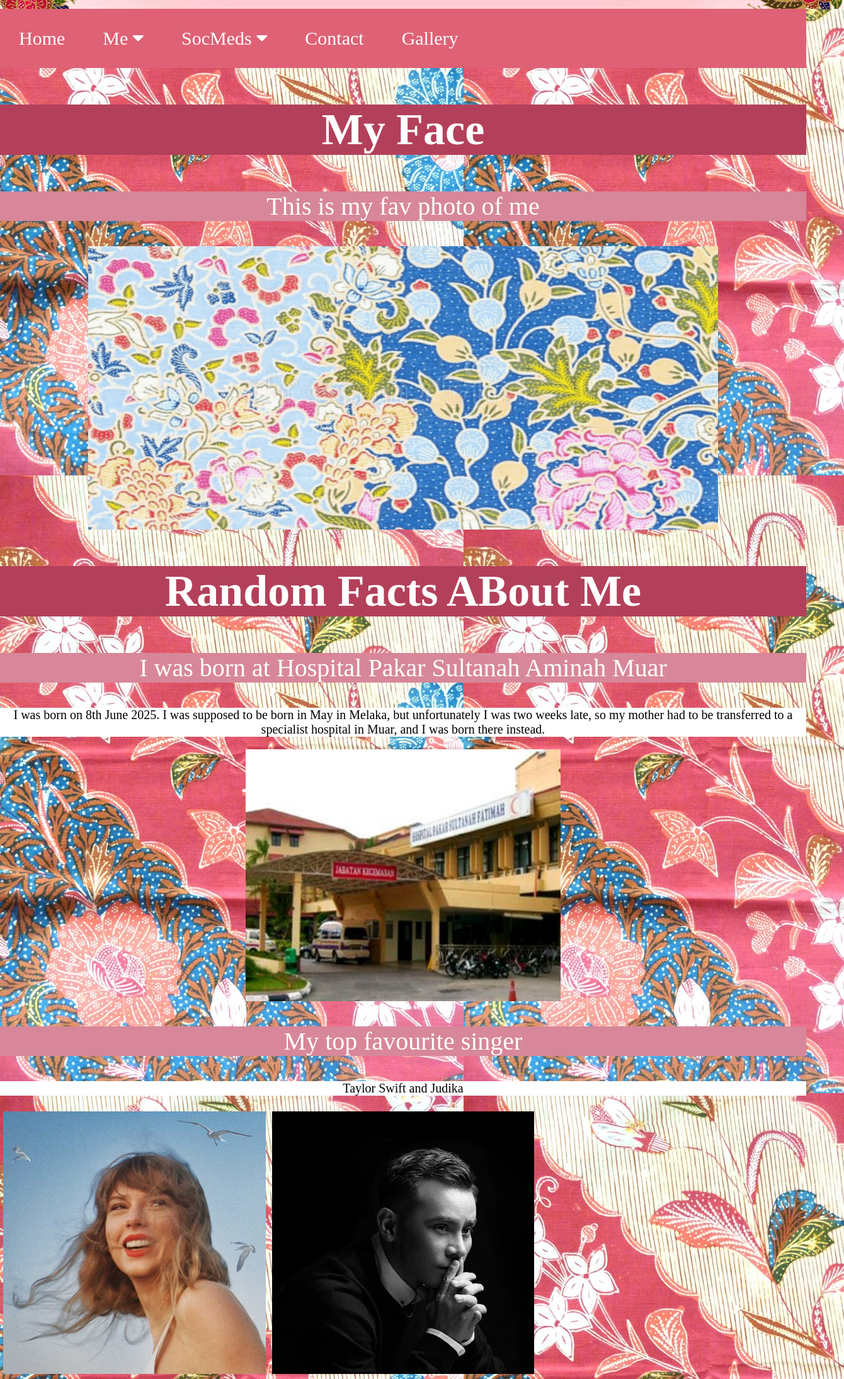
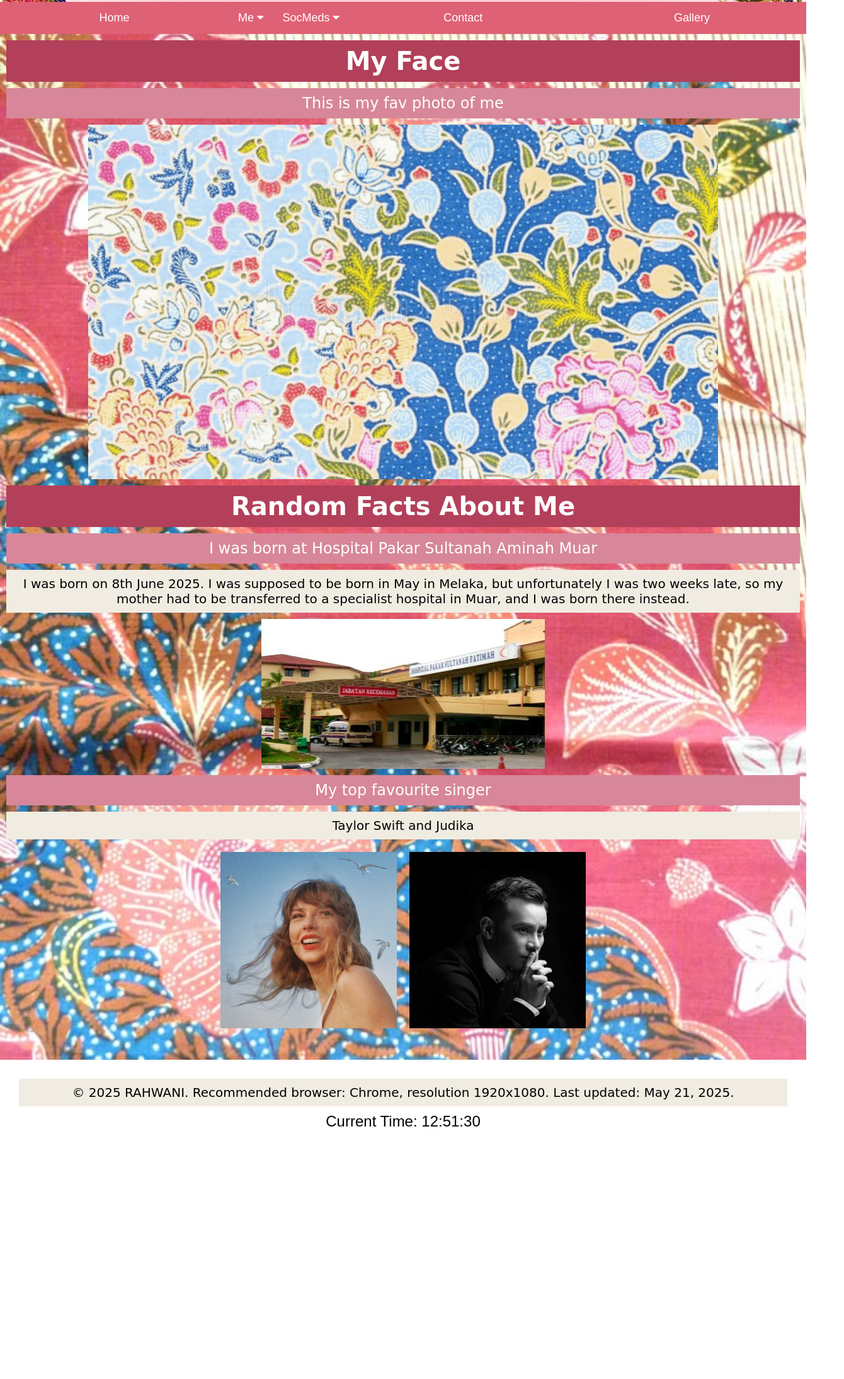
Before and after one commit to rahwanizeli/wani-web, a plain HTML site: page about.html in a window 1280 px wide. Shown: the part 226-2416 px from the top of the page at 63% size, 1340 px wide, since content can reach past the window. After the commit the page ends 2041 px from the top, so only its background shows below. Drawn offline with Linux system fonts and the light colour scheme.

Commit message:
Update about.html

```diff
--- a/about.html
+++ b/about.html
@@ -1,68 +1,66 @@
 <!DOCTYPE html>
-<html>
+<html lang="en">
 <head>
+  <meta charset="UTF-8">
   <title>Rhwanyrzl</title>
-<link rel="icon" type="icon" href="gambau/favicon.ico">
+  <link rel="icon" type="image/x-icon" href="gambau/favicon.ico">
   <meta name="viewport" content="width=device-width, initial-scale=1">
   <link rel="stylesheet" href="https://cdnjs.cloudflare.com/ajax/libs/font-awesome/4.7.0/css/font-awesome.min.css">
   <style>
-body {
-  background-image: url('gambau/batik.jpeg');
+    * {
+      box-sizing: border-box;
     }
 
-body, html{
-  height: 100%;
+    body {
       margin: 0;
-  font-family: bermuda;
+      font-family: bermuda, sans-serif;
+      background-image: url('gambau/batik.jpeg');
+      background-size: cover;
+      background-repeat: no-repeat;
     }
 
     .navbar {
-  overflow: hidden;
+      display: flex;
+      flex-wrap: wrap;
       background-color: #df6175;
     }
 
-.navbar a {
-  float: left;
-  font-size: 30px;
+    .navbar a,
+    .subnav .subnavbtn {
+      flex: 1;
+      font-size: 18px;
       color: white;
       text-align: center;
-  padding: 30px 30px;
+      padding: 15px;
       text-decoration: none;
+      background-color: inherit;
+      border: none;
+      outline: none;
+    }
+
+    .navbar a:hover,
+    .subnav:hover .subnavbtn {
+      background-color: #e5ada8;
     }
 
     .subnav {
-  float: left;
-  overflow: hidden;
-}
-
-.subnav .subnavbtn {
-  font-size: 30px;
-  border: none;
-  outline: none;
-  color: white;
-  padding: 30px 30px;
-  background-color: inherit;
-  font-family: bermuda;
-  margin: 0;
-}
-
-.navbar a:hover, .subnav:hover .subnavbtn {
-  background-color: #e5ada8;
+      position: relative;
     }
 
     .subnav-content {
       display: none;
       position: absolute;
-  left: 0;
       background-color: #e5ada8;
       width: 100%;
       z-index: 1;
     }
 
     .subnav-content a {
-  float: left;
       color: white;
+      padding: 12px;
       text-decoration: none;
+      display: block;
+      text-align: left;
     }
 
     .subnav-content a:hover {
@@ -75,35 +73,94 @@ body, html{
     }
 
     img {
-  display:block;
-  margin-left: auto;
-  margin-right: auto;
+      max-width: 100%;
+      height: auto;
+      display: block;
+      margin: auto;
     }
 
-* {
-  box-sizing: border-box;
+    h2, p {
+      text-align: center;
+      margin: 10px;
+    }
+
+    h2 {
+      font-family: 'Lucida Handwriting', cursive;
+      background-color: #b3405a;
+      color: white;
+      padding: 10px;
+      font-size: 40px;
+    }
+
+    p {
+      font-family: 'Lucida Handwriting', cursive;
+      color: black;
+      background-color: #f1ece2;
+      font-size: 20px;
+      padding: 10px;
+    }
+
+    .highlight {
+      background-color: #d78799;
+      color: white;
+      font-size: 24px;
+    }
+
+    .row {
+      display: flex;
+      flex-wrap: wrap;
+      justify-content: center;
+      margin: 10px 0;
     }
 
     .column {
-  float: left;
-  width: 33.33%;
-  padding: 5px;
+      flex: 1 1 45%;
+      padding: 10px;
+      max-width: 300px;
     }
 
-/* Clearfix (clear floats) */
-.row::after {
-  content: "";
-  clear: both;
-  display: table;
+    #footer {
+      text-align: center;
+      font-size: 18px;
+      margin-top: 40px;
+      background-color: #fff;
+      padding: 20px;
+    }
+
+    #clock {
+      font-size: 24px;
+      margin-top: 10px;
+    }
+
+    @media screen and (max-width: 600px) {
+      .navbar a, .subnav .subnavbtn {
+        flex: 100%;
+        font-size: 16px;
+        padding: 12px;
+      }
+
+      h2 {
+        font-size: 30px;
+      }
+
+      p {
+        font-size: 16px;
+      }
+
+      .column {
+        flex: 1 1 90%;
+      }
     }
   </style>
 </head>
 <body>
+
   <!-- Header -->
   <div id="header">
-		<img src="gambau/banner.png" alt="Banner" width= "1340" height="240" />
+    <img src="gambau/banner.png" alt="Banner">
   </div>
 
+  <!-- Navbar -->
   <div class="navbar">
     <a href="index.html">Home</a>
     <div class="subnav">
@@ -117,7 +174,7 @@ img {
     <div class="subnav">
       <button class="subnavbtn">SocMeds <i class="fa fa-caret-down"></i></button>
       <div class="subnav-content">
-      <a href="https://www.instagram.com/rhwnyrzl/">Intagram</a>
+        <a href="https://www.instagram.com/rhwnyrzl/">Instagram</a>
         <a href="https://x.com/rhwanyrz1?s=11">X</a>
         <a href="https://www.tiktok.com/@rhwany_?_t=ZS-8wOrFfT8ud6">TikTok</a>
       </div>
@@ -126,65 +183,39 @@ img {
     <a href="gallery.html">Gallery</a>
   </div>
 
+  <!-- Content -->
   <div id="AboutMe">
+    <h2>My Face</h2>
+    <p class="highlight">This is my fav photo of me</p>
+    <img src="gambau/scrap.gif" alt="photo of me" width="1000" height="450">
 
-<div>
-  <h2 style="font-size:70px; font-family:lucida handwriting; text-align:center; background-color:#b3405a; color:white">My Face</h2>
+    <h2>Random Facts About Me</h2>
+    <p class="highlight">I was born at Hospital Pakar Sultanah Aminah Muar</p>
+    <p>I was born on 8th June 2025. I was supposed to be born in May in Melaka, but unfortunately I was two weeks late, so my mother had to be transferred to a specialist hospital in Muar, and I was born there instead.</p>
+    <a href="https://g.co/kgs/wLssM6d">
+      <img src="gambau/hosp.jpg" alt="hospital" style="max-width: 500px;">
+    </a>
 
-<p style="font-size:40px; font-family:lucida handwriting; text-align:center; background-color:#d78799; color:white">This is my fav photo of me</p>
-
-<img src="gambau/scrap.gif" alt="photo of me" class="center" width= "1000" height="450">
-</div>
-
-<div>
-  <h2 style="font-size:70px; font-family:lucida handwriting; text-align:center; background-color:#b3405a; color:white">Random Facts ABout Me</h2>
-
-<p style="font-size:40px; font-family:lucida handwriting; text-align:center; background-color:#d78799; color:white">I was born at Hospital Pakar Sultanah Aminah Muar</p>
-
-<p style="font-size:20px; font-family:lucida handwriting; text-align:center; background-color: white; color:black">I was born on 8th June 2025. I was supposed to be born in May in Melaka, but unfortunately I was two weeks late, so my mother had to be transferred to a specialist hospital in Muar, and I was born there instead.
- </p>
-
-<a href="https://g.co/kgs/wLssM6d"><img src="gambau/hosp.jpg" alt="hospital" style="width:500px;height:400px;"></a>
-
-<p style="font-size:40px; font-family:lucida handwriting; text-align:center; background-color:#d78799; color:white">My top favourite singer</p>
-
-<p style="font-size:20px; font-family:lucida handwriting; text-align:center; background-color: white; color:black">Taylor Swift and Judika
- </p>
+    <p class="highlight">My top favourite singer</p>
+    <p>Taylor Swift and Judika</p>
 
     <div class="row">
       <div class="column">
-    <img src="gambau/taylor.jpeg" alt="taylor" style="width:100%">
+        <img src="gambau/taylor.jpeg" alt="taylor">
       </div>
       <div class="column">
-    <img src="gambau/judika.jpeg" alt="judika" style="width:100%">
+        <img src="gambau/judika.jpeg" alt="judika">
+      </div>
     </div>
   </div>
 
-<script>
-function openPage(pageName,elmnt,color) {
-  var i, tabcontent, tablinks;
-  tabcontent = document.getElementsByClassName("tabcontent");
-  for (i = 0; i < tabcontent.length; i++) {
-    tabcontent[i].style.display = "none";
-  }
-  tablinks = document.getElementsByClassName("tablink");
-  for (i = 0; i < tablinks.length; i++) {
-    tablinks[i].style.backgroundColor = "";
-  }
-  document.getElementById(pageName).style.display = "block";
-  elmnt.style.backgroundColor = color;
+  <!-- Footer -->
+  <div id="footer">
+    <p>&copy; 2025 RAHWANI. Recommended browser: Chrome, resolution 1920x1080. Last updated: May 21, 2025.</p>
+    <div id="clock"></div>
+  </div>
 
-}
-// Get the element with id="defaultOpen" and click on it
-document.getElementById("defaultOpen").click();
-</script>
-
-	<!-- Disclaimer -->
-  <div id="footer">
-  <p style="font family: sans serif; text-align:center; font-size:30px;">&copy; 2025 RAHWANI. Recommended browser: Chrome, resolution 1920x1080. Last updated: May 21, 2025.</p>
-
-<div id="clock" style="text-align:center; font-size:40px; margin-top:10px;"></div>
-
+  <!-- Clock Script -->
   <script type="text/javascript">
     function updateClock() {
       var now = new Date();
@@ -200,8 +231,5 @@ setInterval(updateClock, 1000);
     updateClock();
   </script>
 
-
-</div>
-
 </body>
 </html>
```
Lines whose indentation alone changed are shown as unchanged.
